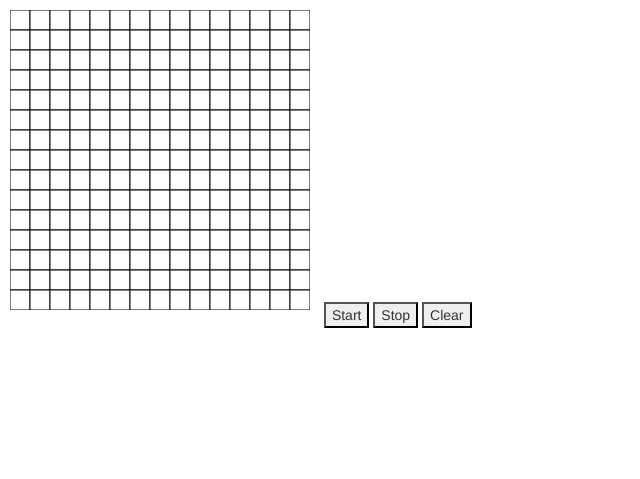
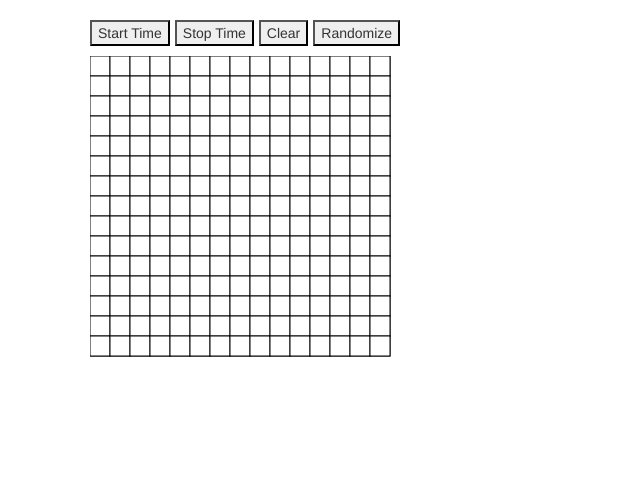
Before and after one commit to aditihaiman/CompSoundFinal, a plain HTML site: page index.html in a window 1280 px wide. Shown: the whole page, without its empty margins (0-640 px from the left). Drawn offline with nearby package versions, Linux system fonts and the light colour scheme.

Commit message:
fully functional cellular automata

```diff
--- a/automata.js
+++ b/automata.js
@@ -1,6 +1,8 @@
-const grid_size = 15;
+let grid_size = 15;
 let step_interval_id = 0;
 let grid = []
+let birth_rule = [3]
+let survive_rule = [2, 3]
 
 
 let next_grid;
@@ -17,7 +19,7 @@ $(function () {
     setup_neighbors();
     console.log(neighbors);
     $("#start").on('click', function(e){
-        step_interval_id = setInterval(step_grid, 500);
+        step_interval_id = setInterval(step_grid, 100);
         $("#start").prop("disabled",true);
         $("#stop").prop("disabled",false);
     })
@@ -27,12 +29,23 @@ $(function () {
         $("#start").prop("disabled",false);
     })
     $("#clear").on('click', reset_grid);
+    $("#random").on('click', randomize_grid);
 });
 
 function reset_grid(){
     grid = [];
     for (let i = 0; i < grid_size; i++) {
-        grid.push([0, 0, 0, 0, 0, 0, 0, 0, 0, 0, 0, 0, 0, 0, 0]);
+        let r = Array.from({length: grid_size}, () => 0);
+        grid.push(r);
+    }
+    update_canvas();
+}
+
+function randomize_grid(){
+    grid = [];
+    for (let i = 0; i < grid_size; i++) {
+        let r = Array.from({length: grid_size}, () => Math.floor(Math.random() * 2));
+        grid.push(r);
     }
     update_canvas();
 }
@@ -50,10 +63,10 @@ function step_grid(){
             }
             //RULE
             if(curr_alive){
-                if(alive_neighbors < 2 || alive_neighbors > 3) next_grid[i][j] = 0;
+                if(!survive_rule.includes(alive_neighbors)) next_grid[i][j] = 0;
             }
             else{
-                if(alive_neighbors == 3) next_grid[i][j] = 1;
+                if(birth_rule.includes(alive_neighbors)) next_grid[i][j] = 1;
             }
         }
     }
--- a/index.html
+++ b/index.html
@@ -11,19 +11,23 @@
     <link rel="stylesheet" href="https://maxcdn.bootstrapcdn.com/bootstrap/3.3.7/css/bootstrap.min.css">
 
     <script src="automata.js"></script>
-
-    <style>
-        canvas {
-            /* border: 2px solid black; */
-            margin: 10px;
-        }
-    </style>
 </head>
 
 <body>
-    <canvas id="canvas" width="300" height="300"></canvas>
-    <button type="button" id="start">Start</button>
-    <button type="button" id="stop">Stop</button>
-    <button type="button" id="clear">Clear</button>
+    <div class="container p-4">
+        <div class="col">
+            <div class="row p-2">
+                <button type="button" id="start" class="mr-2">Start Time</button>
+                <button type="button" id="stop" class="mr-2">Stop Time</button>
+                <button type="button" id="clear" class="mr-2">Clear</button>
+                <button type="button" id="random" class="">Randomize</button>
+            </div>
+            <div class="row p-2">
+                <canvas id="canvas" width="400" height="400"></canvas>
+            </div>
+        </div>
+
+    </div>
+
 
 </body>
```
